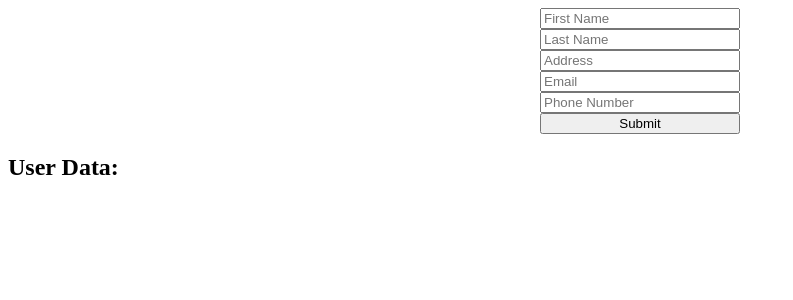
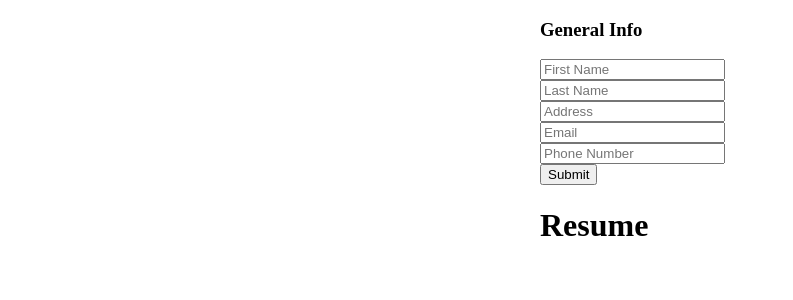
Before and after one commit to jacobgunlock/cv-project, a React (Create React App) app: page / in a window 1280 px wide. Shown: the top 300 px of the page, without its empty margins (0-793 px from the left). Built offline with nearby package versions, Linux system fonts and the light colour scheme.

Commit message:
refactor to scale other components

```diff
--- a/src/App.js
+++ b/src/App.js
@@ -1,13 +1,30 @@
-import React from "react";
-import General from "./components/General";
+// App.js
+import React, { Component } from "react";
 import style from "./styles/style.module.css";
+import Resume from "./components/Resume";
+import GeneralForm from "./components/GeneralForm";
 
-function App() {
-  return (
-    <div className="App">
-      <General />
-    </div>
-  );
+export default class App extends Component {
+  constructor(props) {
+    super(props);
+
+    this.state = {
+      userData: '',
+    };
+
+    this.handleUserData = this.handleUserData.bind(this);
+  }
+
+  handleUserData = (data) => {
+    this.setState({ userData: data })
+  }
+
+  render() {
+    return (
+      <div className="App">
+        <GeneralForm handleUserData={this.handleUserData}/>
+        <Resume userData={this.state.userData}/>
+      </div>
+    );
+  }
 }
-
-export default App;
--- a/src/components/General.js
+++ b/src/components/GeneralForm.js
@@ -1,3 +1,4 @@
+// GeneralForm.js
 import React, { Component } from "react";
 
 export default class General extends Component {
@@ -10,7 +11,6 @@ export default class General extends Component {
       address: "",
       email: "",
       phoneNumber: "",
-      userData: "",
     };
   }
 
@@ -38,23 +38,14 @@ export default class General extends Component {
 
   onFormSubmit = (e) => {
     e.preventDefault();
-    const { firstName, lastName, address, email, phoneNumber } = this.state;
-    const data = (
-      <div>
-        <p>{firstName}</p>
-        <p>{lastName}</p>
-        <p>{address}</p>
-        <p>{email}</p>
-        <p>{phoneNumber}</p>
-      </div>
-    );
-    this.setState({ userData: data });
+    this.props.handleUserData(this.state);
   };
 
   render() {
     const { firstName, lastName, address, email, phoneNumber } = this.state;
     return (
       <div>
+        <h3>General Info</h3>
         <form onSubmit={(e) => this.onFormSubmit(e)}>
           <input
             value={firstName}
@@ -73,7 +64,7 @@ export default class General extends Component {
           <input
             value={address}
             onChange={(e) => this.handleChange(e)}
-            type="text"
+            type="address"
             placeholder="Address"
             required
           />
@@ -93,10 +84,6 @@ export default class General extends Component {
           />
           <button type="submit">Submit</button>
         </form>
-        <div>
-          <h2>User Data:</h2>
-          {this.state.userData}
-        </div>
       </div>
     );
   }
--- /dev/null
+++ b/src/components/GeneralInfo.js
@@ -0,0 +1,21 @@
+import React, { Component } from "react";
+
+export class GeneralInfo extends Component {
+  render() {
+    const { userData } = this.props.userData;
+    return (
+      <div>
+        <div>
+          <h1>Resume</h1>
+          <p>{userData.firstName}</p>
+          <p>{userData.lastName}</p>
+          <p>{userData.address}</p>
+          <p>{userData.email}</p>
+          <p>{userData.phoneNumber}</p>
+        </div>
+      </div>
+    );
+  }
+}
+
+export default GeneralInfo;
--- /dev/null
+++ b/src/components/Resume.js
@@ -0,0 +1,15 @@
+import React, { Component } from "react";
+import GeneralInfo from "./GeneralInfo";
+
+export default class Resume extends Component {
+  constructor(props) {
+    super(props);
+
+    this.state = {};
+  }
+  render() {
+    return <div>
+      <GeneralInfo userData={this.props}/>
+    </div>;
+  }
+}
--- a/src/styles/style.module.css
+++ b/src/styles/style.module.css
@@ -1,4 +1,4 @@
-form {
+body {
   display: flex;
   flex-direction: column;
   width: 200px;
```
